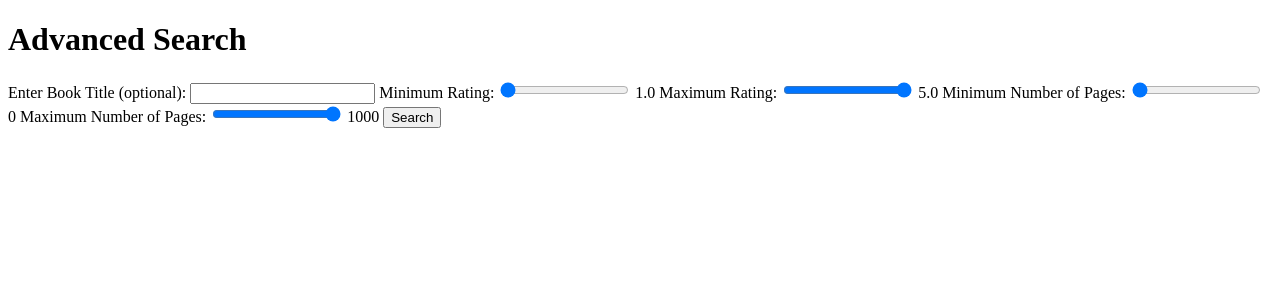
After one commit to jpomian/sieci-wyszukiwawcze, a Flask app: template templates/advanced_search.html in a window 1280 px wide. The commit adds this page. Shown: the top 300 px of the page. Run offline with Flask 3, Linux system fonts and the light colour scheme; the template is opened without the code that fills it, so the values that code supplies are empty; parts of the project's set-up code (start-up, migrations or seed data) failed here and were passed over.

Commit message:
Lesser update

```diff
--- a/app.py
+++ b/app.py
@@ -1,10 +1,24 @@
 from flask import Flask, render_template, request
 import pandas as pd
+from sklearn.feature_extraction.text import TfidfVectorizer
+from sklearn.decomposition import TruncatedSVD
+from sklearn.metrics.pairwise import linear_kernel
+import Levenshtein  # Import the Levenshtein module
 
 app = Flask(__name__)
 
 # Load the CSV data into a Pandas DataFrame
 df = pd.read_csv('books.csv')
+
+# Preprocess the book descriptions for TF-IDF
+df['Description'] = df['Description'].fillna('')  # Fill NaN values with an empty string
+tfidf_vectorizer = TfidfVectorizer(stop_words='english')
+tfidf_matrix = tfidf_vectorizer.fit_transform(df['Description'])
+
+# Perform Latent Semantic Analysis (LSA)
+num_topics = 10  # You can adjust the number of topics based on your preferences
+lsa = TruncatedSVD(n_components=num_topics)
+lsa_matrix = lsa.fit_transform(tfidf_matrix)
 
 @app.route('/')
 def home():
@@ -15,10 +29,60 @@ def search():
     # Get the search term from the form
     search_term = request.form.get('search_term')
 
+    # Calculate Levenshtein distance for each book title
+    df['Levenshtein_distance'] = df['Book'].apply(lambda x: Levenshtein.distance(x.lower(), search_term.lower()))
+
+    # Calculate Jaccard index for each book title
+    search_term_set = set(search_term.lower().split())
+    df['Jaccard_index'] = df['Book'].apply(lambda x: len(set(x.lower().split()) & search_term_set) / len(set(x.lower().split()) | search_term_set))
+
+    # Calculate Sørensen–Dice coefficient for each book title
+    search_term_set = set(search_term.lower())
+    df['Dice_coefficient'] = df['Book'].apply(lambda x: 2 * len(search_term_set & set(x.lower())) / (len(search_term_set) + len(set(x.lower()))))
+
+    # Calculate LSA similarity for each book
+    search_tfidf = tfidf_vectorizer.transform([search_term])
+    search_lsa = lsa.transform(search_tfidf)
+
+    df['LSA_similarity'] = linear_kernel(search_lsa, lsa_matrix).flatten()
+
     # Perform a case-insensitive search on the 'Book' column
-    results = df[df['Book'].str.contains(search_term, case=False)]
+    exact_match_results = df[df['Book'].str.contains(search_term, case=False)]
 
-    return render_template('results.html', results=results)
+    # Calculate TF-IDF scores for the search term
+    search_tfidf = tfidf_vectorizer.transform([search_term])
+
+    # Calculate cosine similarity between search term and book descriptions
+    cosine_similarities = linear_kernel(search_tfidf, tfidf_matrix).flatten()
+
+    # Get the top 5 book indices with highest similarity scores
+    top_indices = cosine_similarities.argsort()[:-6:-1]
+
+    # Retrieve the corresponding book details
+    results = df.iloc[top_indices]
+
+    # For related works, exclude the ones that are already in the main results
+    related_results = df[~df['Book'].isin(results['Book'])].sample(5)
+
+    return render_template('results.html', results=exact_match_results, related_results=related_results, searched_term=search_term)
+
+@app.route('/check_session')
+def check_session():
+    viewed_books = session.get('viewed_books', [])
+    print("Viewed Books:", viewed_books)
+    return 'Check your console for session information'
+
+
+@app.route('/books/<int:book_id>')
+def book_detail(book_id):
+    # Get the book details using the provided book_id
+    book_details = df[df['id'] == book_id].squeeze()
+
+    if book_details is not None:
+        return render_template('book_detail.html', book_details=book_details)
+    else:
+        # Redirect to home if book_id is not found
+        return redirect(url_for('home'))
 
 if __name__ == '__main__':
     app.run(debug=True)
--- /dev/null
+++ b/templates/advanced_search.html
@@ -0,0 +1,52 @@
+<!DOCTYPE html>
+<html lang="en">
+<head>
+    <meta charset="UTF-8">
+    <meta name="viewport" content="width=device-width, initial-scale=1.0">
+    <title>Advanced Search</title>
+</head>
+<body>
+    <h1>Advanced Search</h1>
+    <form action="/advanced_search" method="post">
+        <label for="search_title">Enter Book Title (optional):</label>
+        <input type="text" id="search_title" name="search_title">
+
+        <label for="min_rating">Minimum Rating:</label>
+        <input type="range" id="min_rating" name="min_rating" min="1" max="5" step="0.1" value="1">
+        <span id="min_rating_value">1.0</span>
+
+        <label for="max_rating">Maximum Rating:</label>
+        <input type="range" id="max_rating" name="max_rating" min="1" max="5" step="0.1" value="5">
+        <span id="max_rating_value">5.0</span>
+
+        <label for="min_pages">Minimum Number of Pages:</label>
+        <input type="range" id="min_pages" name="min_pages" min="0" max="1000" step="50" value="0">
+        <span id="min_pages_value">0</span>
+
+        <label for="max_pages">Maximum Number of Pages:</label>
+        <input type="range" id="max_pages" name="max_pages" min="0" max="1000" step="50" value="1000">
+        <span id="max_pages_value">1000</span>
+
+        <button type="submit">Search</button>
+    </form>
+
+    <script>
+        // Display current slider values
+        document.getElementById('min_rating').addEventListener('input', function() {
+            document.getElementById('min_rating_value').innerHTML = this.value;
+        });
+
+        document.getElementById('max_rating').addEventListener('input', function() {
+            document.getElementById('max_rating_value').innerHTML = this.value;
+        });
+
+        document.getElementById('min_pages').addEventListener('input', function() {
+            document.getElementById('min_pages_value').innerHTML = this.value;
+        });
+
+        document.getElementById('max_pages').addEventListener('input', function() {
+            document.getElementById('max_pages_value').innerHTML = this.value;
+        });
+    </script>
+</body>
+</html>
```
Also changed, not shown: templates/book_detail.html (added, +25 -0 lines), templates/results.html (+38 -22 lines).
